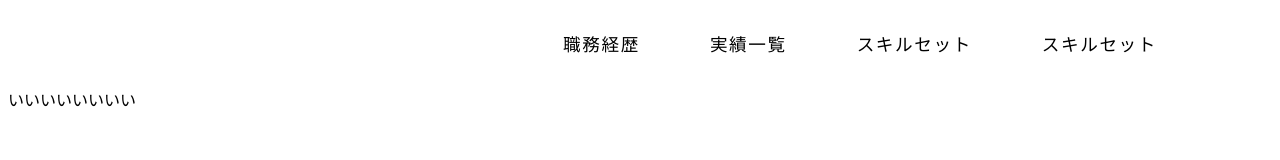
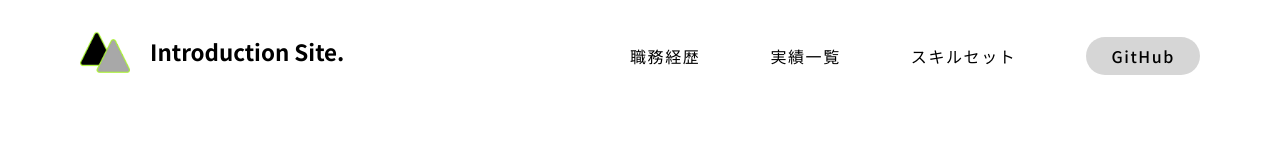
Before and after one commit to ymnk-kohey/portfolio, a website: page index.html in a window 1280 px wide. Drawn offline with Linux system fonts and the light colour scheme.

Commit message:
ヘッダーの作業

```diff
--- a/assets/css/style.scss
+++ /dev/null
@@ -1,25 +0,0 @@
-.ul-list {
-    display: flex;
-    justify-content: right;
-    list-style: none;
-    padding: 15px 80px;
-    li {
-        padding: 0px 35px;
-    }
-    a {
-        padding-bottom: 5px;
-        text-decoration: none;
-        font-size: 1.1rem;
-        background-image: linear-gradient(#7f8480, #7f8480);
-        background-size: 0 2px;
-        background-position: left bottom;
-        background-repeat: no-repeat;
-        color: #000;
-        transition: all 0.4s;
-        letter-spacing: 0.1rem;
-    }
-    a:hover {
-        background-size: 100% 2px;
-        color: #018326;
-    }
-}
--- /dev/null
+++ b/assets/scss/style.scss
@@ -0,0 +1,76 @@
+body {
+    font-family: "Noto Sans JP", "Hiragino Kaku Gothic ProN", Meiryo, sans-serif;
+    margin: 0;
+}
+
+.site-header {
+    position: fixed;
+    position: relative;
+    background-color: #ffffff00;
+    height: 80px;
+    z-index: 0;
+    .logo {
+        margin: 0;
+        padding: 31px 0px 0px 80px;
+        img {
+            width: 50px;
+            height: auto;
+        }
+        a:hover {
+            opacity: 0.8;
+            transition: 0.3s;
+        }
+    }
+    p {
+        position: absolute;
+        top: 35px;
+        left: 150px;
+        font-size: 1.4rem;
+        font-weight: bolder;
+        margin: 0;
+    }
+}
+
+.nav-contents {
+    position: absolute;
+    top: 44px;
+    right: 45px;
+    z-index: 2;
+    .ul-list {
+        display: flex;
+        list-style: none;
+        margin: 0;
+        li {
+            padding: 0px 35px;
+        }
+        a {
+            padding-bottom: 5px;
+            text-decoration: none;
+            font-size: 1.0rem;
+            font-weight: 500;
+            background-image: linear-gradient(#7f8480, #7f8480);
+            background-size: 0 2px;
+            background-position: left bottom;
+            background-repeat: no-repeat;
+            color: #000;
+            transition: all 0.4s;
+            letter-spacing: 0.1rem;
+        }
+        a:hover {
+            background-size: 100% 2px;
+            color: #018326;
+        }
+        .github-btn {
+            .github-link {
+                color: #000;
+                background-color: #d6d6d6;
+                padding: 7px 25px 7px 25px;
+                border-radius: 1.3rem;
+            }
+            .github-link:hover {
+                background-size: 0%;
+                color: #018326;
+            }
+        }
+    }
+}
--- /dev/null
+++ b/gulpfile.js
@@ -0,0 +1,26 @@
+// gulpプラグインを読み込みます
+const { src, dest, watch } = require("gulp");
+// Sassをコンパイルするプラグインを読み込みます
+const sass = require("gulp-sass")(require("sass"));
+
+/*
+ * Sassをコンパイルするタスクです
+ */
+const compileSass = () =>
+  // style.scssファイルを取得
+  src("assets/scss/style.scss")
+    // Sassのコンパイルを実行
+    .pipe(
+      // コンパイル後のCSSを展開
+      sass({
+        outputStyle: "expanded"
+      })
+    )
+    // 下記のフォルダー配下にコンパイルされたstyle.cssを保存します
+    .pipe(dest("assets/css"));
+
+// Sassファイルを監視し、変更があったらSassを変換します
+const watchSassFiles = () => watch("assets/scss/style.scss", compileSass);
+
+// npx gulpというコマンドを実行した時、watchSassFilesが実行されるようにします
+exports.default = watchSassFiles;
--- a/index.html
+++ b/index.html
@@ -18,12 +18,20 @@
     <meta property="og:image" content="https://ymnk-kohey.github.io/portfolio/assets/images/common/ogp.jpg">
     <link rel="icon" href="https://ymnk-kohey.github.io/portfolio/assets/images/common/favicon.ico">
     <link rel="stylesheet" href="assets/css/style.css">
-    <meta name='robots' content='index, follow, max-snippet:-1, max-image-preview:large, max-video-preview:-1' />
+    <link rel="preconnect" href="https://fonts.googleapis.com">
+    <link rel="preconnect" href="https://fonts.gstatic.com" crossorigin>
+    <link href="https://fonts.googleapis.com/css2?family=Noto+Sans+JP:wght@100..900&display=swap" rel="stylesheet">
 </head>
 
 <body>
     <header class="site-header">
-        <nav>
+        <h1 class="logo">
+            <a href="./index.html">
+                <img src="./assets/images/common/icon.webp" alt="ロゴ">
+            </a>
+        </h1>
+        <p>Introduction Site.</p>
+        <nav class="nav-contents">
             <ul class="ul-list">
                 <li>
                     <a href="#">職務経歴</a>
@@ -34,13 +42,14 @@
                 <li>
                     <a href="#">スキルセット</a>
                 </li>
-                <li>
-                    <a href="#">スキルセット</a>
+                <li class="github-btn">
+                    <a class="github-link" href="https://github.com/ymnk-kohey/portfolio" target="_blank">GitHub</a>
                 </li>
             </ul>
         </nav>
+        <div class="list-btn">
+        </div>
     </header>
-    <p>いいいいいいいい</p>
 </body>
 
 </html>
```
Also changed, not shown: package.json (+227 -3 lines), assets/css/style.css, assets/css/style.min.css (deleted), assets/images/common/icon.webp (added), 5 other files.
